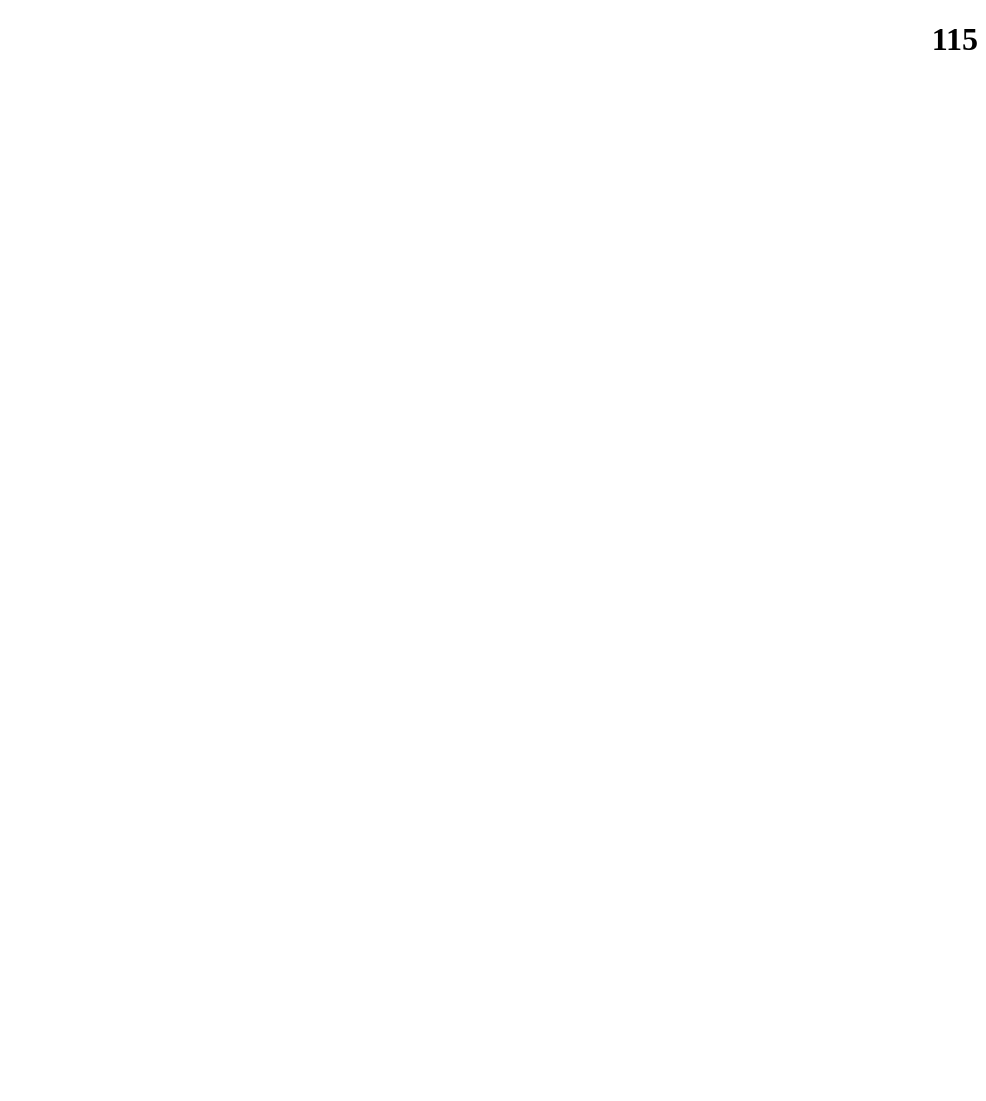
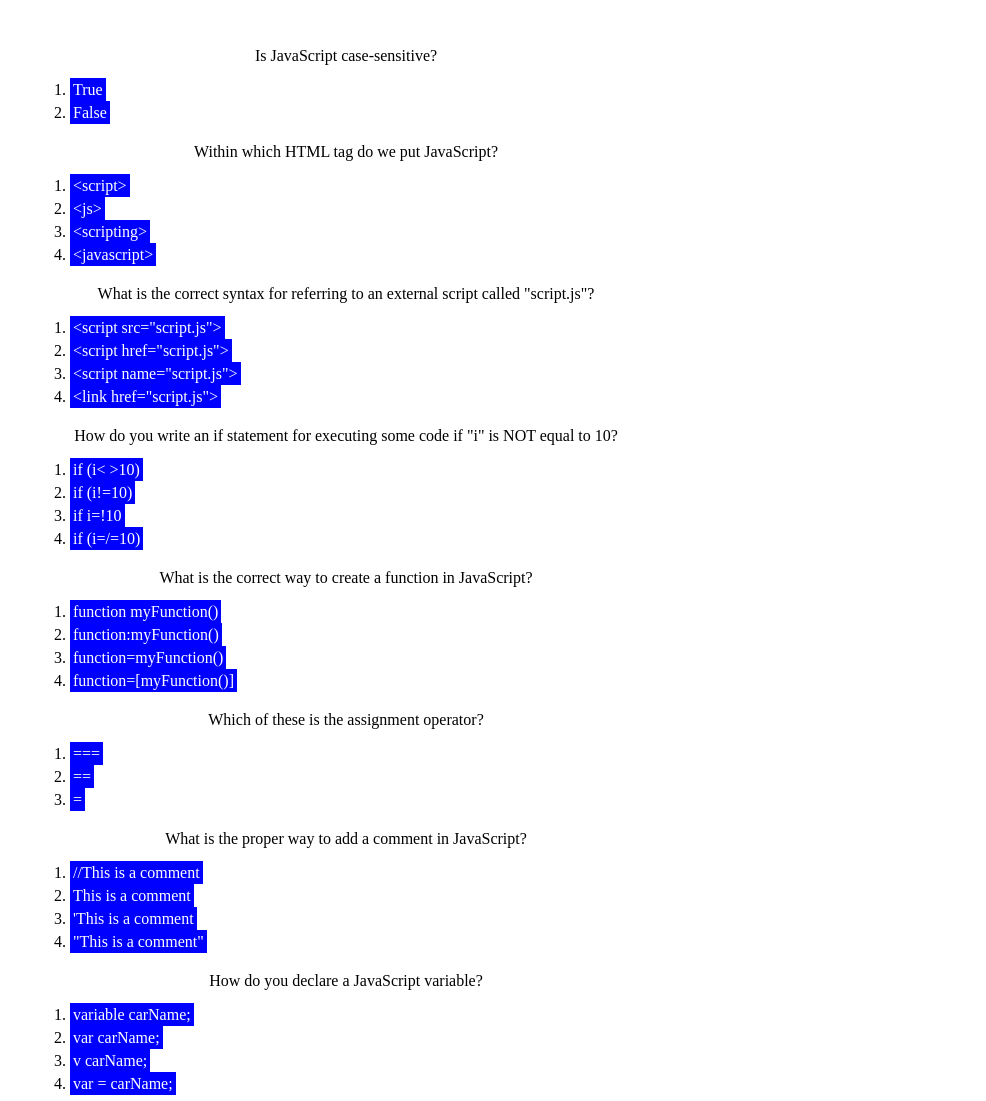
Before and after one commit to ryryp97/Coding-Quiz, a plain HTML site: page index.html in a window 1280 px wide. Shown: the whole page, without its empty margins (294-1280 px from the left). Before the commit the page ends 800 px from the top, so only its background shows below. Drawn offline with Linux system fonts and the light colour scheme.

Commit message:
added some more question and answer options to the html file

```diff
--- a/index.html
+++ b/index.html
@@ -9,6 +9,90 @@
 <body>
     <h1 class="time"></h1>
 
+    <div class="container">
+        <div class="start-page">
+
+        </div>
+
+        <div class="hide" class="question">
+            <p>Is JavaScript case-sensitive?</p>
+            <ol>
+                <li><span class="correct" class="answer">True</span></li>
+                <li><span class="answer">False</span></li>
+            </ol>
+        </div>
+
+        <div class="hide" class="question">
+            <p>Within which HTML tag do we put JavaScript?</p>
+            <ol>
+                <li><span class="correct">&lt;script&gt;</span></li>
+                <li><span>&lt;js&gt;</span></li>
+                <li><span>&lt;scripting&gt;</span></li>
+                <li><span>&lt;javascript&gt;</span></li>
+            </ol>
+        </div>
+
+        <div class="hide" class="question">
+            <p>What is the correct syntax for referring to an external script called "script.js"?</p>
+            <ol>
+                <li><span class="correct">&lt;script src="script.js"&gt;</span></li>
+                <li><span>&lt;script href="script.js"&gt;</span></li>
+                <li><span>&lt;script name="script.js"&gt;</span></li>
+                <li><span>&lt;link href="script.js"&gt;</span></li>
+            </ol>
+        </div>
+
+        <div class="hide" class="question">
+            <p>How do you write an if statement for executing some code if "i" is NOT equal to 10?</p>
+            <ol>
+                <li><span>if (i&lt; &gt;10)</span></li>
+                <li><span class="correct">if (i!=10)</span></li>
+                <li><span>if i=!10</span></li>
+                <li><span>if (i=/=10)</span></li>
+            </ol>
+        </div>
+
+        <div class="hide" class="question">
+            <p>What is the correct way to create a function in JavaScript?</p>
+            <ol>
+                <li><span class="correct">function myFunction()</span></li>
+                <li><span>function:myFunction()</span></li>
+                <li><span>function=myFunction()</span></li>
+                <li><span>function=[myFunction()]</span></li>
+            </ol>
+        </div>
+
+        <div class="hide" class="question">
+            <p>Which of these is the assignment operator?</p>
+            <ol>
+                <li><span>===</span></li>
+                <li><span>==</span></li>
+                <li><span class="correct">=</span></li>
+            </ol>
+        </div>
+
+        <div class="hide" class="question">
+            <p>What is the proper way to add a comment in JavaScript?</p>
+            <ol>
+                <li><span class="correct">//This is a comment</span></li>
+                <li><span>This is a comment</span></li>
+                <li><span>'This is a comment</span></li>
+                <li><span>"This is a comment"</span></li>
+            </ol>
+        </div>
+
+        <div class="hide" class="question">
+            <p>How do you declare a JavaScript variable?</p>
+            <ol>
+                <li><span>variable carName;</span></li>
+                <li><span class="correct">var carName;</span></li>
+                <li><span>v carName;</span></li>
+                <li><span>var = carName;</span></li>
+            </ol>
+        </div>
+    </div>
+
+
     <script src="script.js"></script>
 </body>
 </html>
--- a/script.js
+++ b/script.js
@@ -1,14 +1,19 @@
-
 
 //This code controls the timer for the quiz
 var timeEl = document.querySelector(".time");
 //This value controls how many seconds the timer is counting down from
 var secondsLeft = 120;
 
+var score = 0;
+
+var correctAnswer = document.getElementById("correct");
+
+var answers = document.querySelectorAll("span");
+
 function setTime() {
     var timerInterval = setInterval(function() {
       secondsLeft--;
-      timeEl.textContent = secondsLeft;
+      timeEl.textContent = "Time left: " + secondsLeft;
 
       if(secondsLeft === 0) {
         clearInterval(timerInterval);
@@ -16,6 +21,30 @@ function setTime() {
       }
 
     }, 1000); //This number here is in milliseconds so every 1000 ms = 1 second
-  }
+  };
   //This is calling on the countdown timer function, will put this in with a button that starts the quiz
-  setTime();
+  // setTime();
+
+
+// for (var i=0; i < answers.length; i++) {
+//   answers[i].addEventListener("mouseover", mouseOver() );
+
+//   answers[i].addEventListener("mouseout", mouseOut());
+// };
+
+
+
+// function mouseOver() {
+//   answers.setAttribute("style", "background-color: purple");
+// };
+
+// function mouseOut() {
+//   answers.setAttribute("style", "background-color: blue");
+// };
+
+
+  console.log(answers.length);
+
+
+
+  // correctAnswer.addEventListener("click", addScore());
--- a/style.css
+++ b/style.css
@@ -1,3 +1,25 @@
 h1 {
     text-align: right;
 }
+
+/* .hide {
+    display: none;
+} */
+
+.container {
+    margin: auto;
+    width: 50%;
+    padding: 10px;
+    text-align: center;
+}
+
+li {
+    text-align: left;
+    padding-bottom: 5px;
+}
+
+li span {
+    color: white;
+    background-color: blue;
+    padding: 3px;
+}
```
